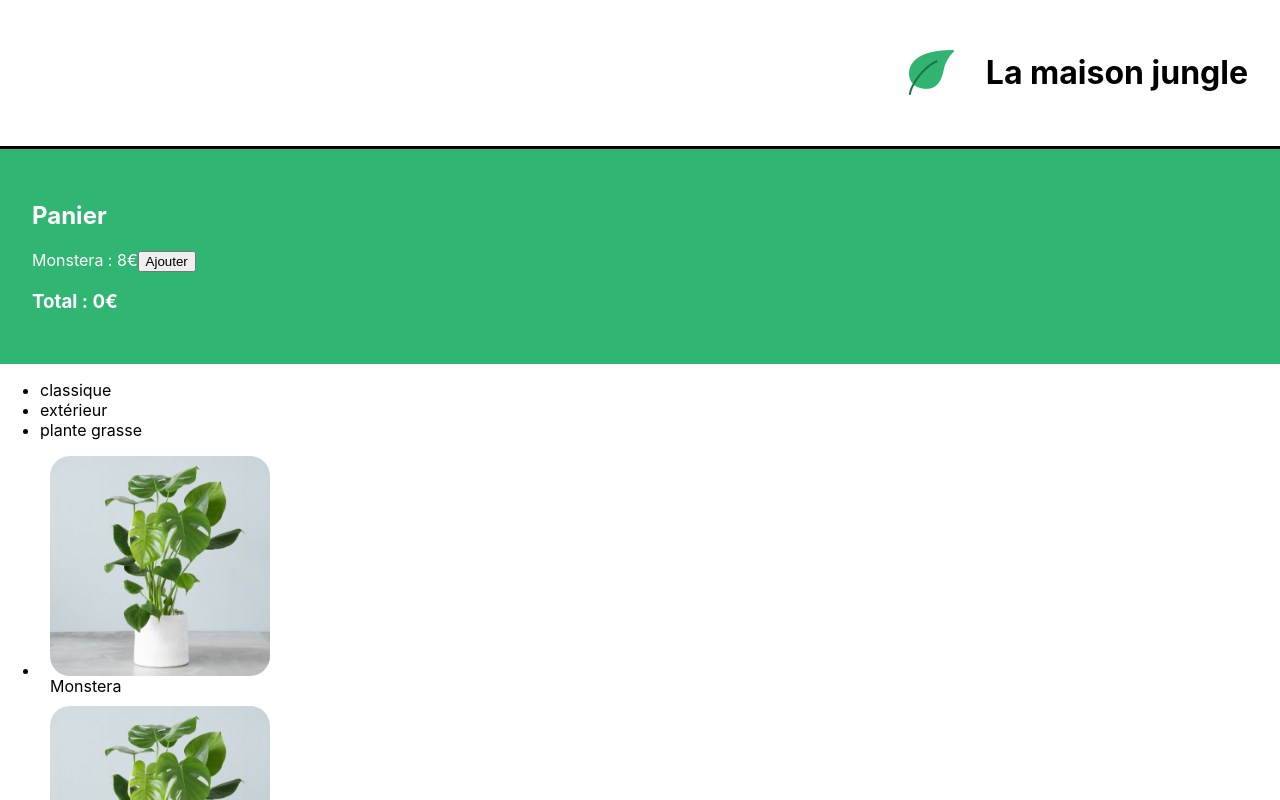
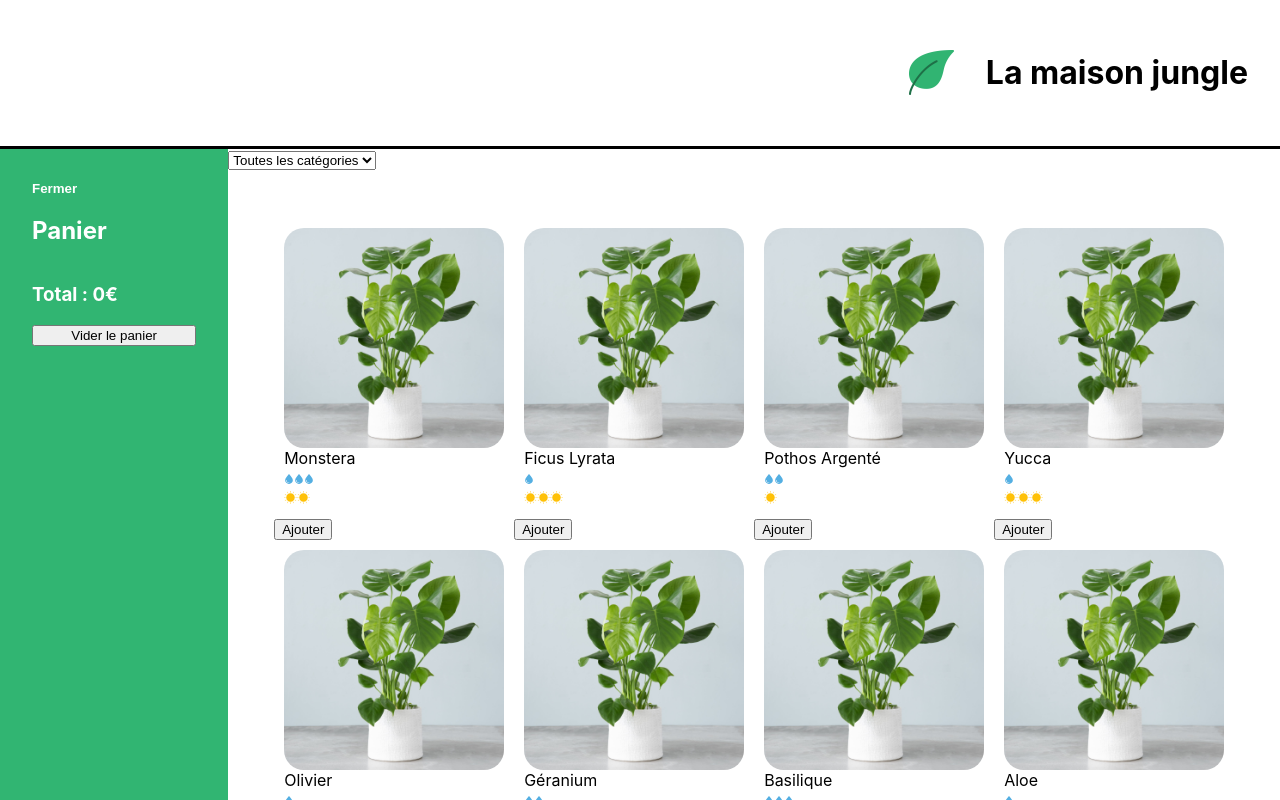
Before and after one commit to richad-m/la-maison-jungle, a React (Create React App) app: page / in a window 1280 px wide. Shown: the top 800 px of the page. Built offline with nearby package versions, Linux system fonts and the light colour scheme.

Commit message:
added filtrer w react

```diff
--- a/src/components/App.js
+++ b/src/components/App.js
@@ -1,19 +1,27 @@
-import '../App.css';
-import Banner from './Banner';
-import Cart from './Cart';
-import ShoppingList from './ShoppingList';
-import QuestionForm from './QuestionForm';
-import Footer from './Footer';
+import Banner from './Banner'
+import logo from '../assets/logo.png'
+import Cart from './Cart'
+import Footer from './Footer'
+import ShoppingList from './ShoppingList'
+import '../styles/Layout.css'
+import {useState} from "react"
 
 function App() {
-  return (
-    <div>
-      <Banner/>
-      <Cart/>
-      <ShoppingList/>
-      <Footer/>
-    </div>
-  );
+	const [cart, updateCart] = useState([])
+	const [category, updateCategory] = useState("Toutes les catégories")
+	return (
+		<div>
+			<Banner>
+				<img src={logo} alt='La maison jungle' className='lmj-logo' />
+				<h1 className='lmj-title'>La maison jungle</h1>
+			</Banner>
+			<div className='lmj-layout-inner'>
+				<Cart cart={cart} updateCart={updateCart}/>
+				<ShoppingList cart={cart} updateCart={updateCart} category={category} updateCategory={updateCategory}/>
+			</div>
+			<Footer />
+		</div>
+	)
 }
 
-export default App;
+export default App
--- a/src/components/Banner.js
+++ b/src/components/Banner.js
@@ -1,11 +1,7 @@
 import '../styles/Banner.css'
-import logo from '../assets/logo.png'
-function Banner() {
-  return (
-    <div className="lmj-banner">
-      <img src={logo} alt="logo feuille" className = "lmj-logo"/>
-    <h1 className="lmj-title">La maison jungle</h1>
-    </div>
-  )}
 
-export default Banner;
+function Banner({ children }) {
+	return <div className='lmj-banner'>{children}</div>
+}
+
+export default Banner
--- a/src/components/CareScale.js
+++ b/src/components/CareScale.js
@@ -1,18 +1,40 @@
-function CareScale(scaleValue, careType) {
-  const range = [1,2,3]
-  const scaleType = careType === "water" ? '💧' : '☀'
-  return (
-    <div>
-      {range.map((nb) => (
-        scaleValue >= nb ? <span key={nb.toString()}> {scaleType}</span> : null
-      )
-      )
-      }
-      </div>
-  )}
+import Sun from '../assets/sun.svg'
+import Water from '../assets/water.svg'
 
-// function handleClick() {
-//   alert("tu cliques sur carescale là")
-// }
+// Ici, il s'agit d'une manière de faire.
+//Vous auriez aussi pu utiliser une fonction qui retourne l'élément souhaité, ou bien faire directement des conditions
+const quantityLabel = {
+	1: 'peu',
+	2: 'modérément',
+	3: 'beaucoup'
+}
 
-export default CareScale;
+function CareScale({ scaleValue, careType }) {
+	const range = [1, 2, 3]
+	const scaleType =
+		careType === 'light' ? (
+			<img src={Sun} alt='sun-icon' />
+		) : (
+			<img src={Water} alt='water-icon' />
+		)
+
+	return (
+		<div
+			onClick={() =>
+				alert(
+					`Cette plante requiert ${quantityLabel[scaleValue]} ${
+						careType === 'light' ? 'de lumière' : "d'arrosage"
+					}`
+				)
+			}
+		>
+			{range.map((rangeElem) =>
+				scaleValue >= rangeElem ? (
+					<span key={rangeElem.toString()}>{scaleType}</span>
+				) : null
+			)}
+		</div>
+	)
+}
+
+export default CareScale
--- a/src/components/Cart.js
+++ b/src/components/Cart.js
@@ -1,21 +1,32 @@
+import { useState } from 'react'
 import '../styles/Cart.css'
-import {useState} from 'react'
 
-function Cart() {
+function Cart({ cart, updateCart }) {
   const monsteraPrice = 8
-  const [cart, updateCart] = useState(0)
+  const [isOpen, setIsOpen] = useState(true)
 
-  return (
+  return isOpen ? (
       <div className='lmj-cart'>
+          <button
+              className='lmj-cart-toggle-button'
+              onClick={() => setIsOpen(false)}
+          >
+              Fermer
+          </button>
           <h2>Panier</h2>
-          <div>
-              Monstera : {monsteraPrice}€
-              <button onClick={() => updateCart(cart + 1)}>
-                  Ajouter
-              </button>
-          </div>
           <h3>Total : {monsteraPrice * cart}€</h3>
+          <button onClick={() => updateCart(0)}>Vider le panier</button>
+      </div>
+  ) : (
+      <div className='lmj-cart-closed'>
+          <button
+              className='lmj-cart-toggle-button'
+              onClick={() => setIsOpen(true)}
+          >
+              Ouvrir le Panier
+          </button>
       </div>
   )
 }
-export default Cart;
+
+export default Cart
--- /dev/null
+++ b/src/components/Categories.js
@@ -0,0 +1,21 @@
+import { plantList } from '../datas/plantList'
+function Categories({category, updateCategory}) {
+
+
+  const categories = plantList.reduce(
+    (acc, elem) =>
+        acc.includes(elem.category) ? acc : acc.concat(elem.category),
+        []
+)
+    return(
+      <select name="Category" id="plant-category" onChange={(e)=>updateCategory(e.target.value)}>
+        <option value='toutes les catégories'>Toutes les catégories</option>
+        {categories.map((category) => (
+          <option key={category} value={category}>{category}</option>
+        ))}
+      </select>
+    )
+
+}
+
+export default Categories;
--- a/src/components/Footer.js
+++ b/src/components/Footer.js
@@ -20,15 +20,12 @@ function Footer() {
 				Pour les passionné·e·s de plantes 🌿🌱🌵
 			</div>
 			<div className='lmj-footer-elem'>Laissez-nous votre mail :</div>
-      <form onSubmit={handleBlur}>
 			<input
 				placeholder='Entrez votre mail'
 				onChange={handleInput}
 				value={inputValue}
+				onBlur={handleBlur}
 			/>
-      <button type="submit">Entrer</button>
-
-      </form>
 		</footer>
 	)
 }
--- a/src/components/PlantItem.js
+++ b/src/components/PlantItem.js
@@ -1,20 +1,21 @@
-import monstera from '../assets/monstera.jpg'
 import CareScale from './CareScale'
 import '../styles/PlantItem.css'
 
-function handleClick(name) {
-  alert(`${name} ? très bon choix`)
+function handleClick(plantName) {
+	alert(`Vous voulez acheter 1 ${plantName}? Très bon choix 🌱✨`)
 }
 
-function PlantItem(props) {
-  return (
-    <div className = "lmj-plant-item" onClick = {() => handleClick(props.name)}>
-      <img src={monstera} alt="" className="lmj-plant-item-cover" />
-      {props.name}
-      <CareScale careType = 'light' scaleValue = {props.light}/>
-      <CareScale careType = 'water' scaleValue = {props.water}/>
-    </div>
-  )
+function PlantItem({ cover, name, water, light }) {
+	return (
+		<li className='lmj-plant-item' onClick={() => handleClick}>
+			<img className='lmj-plant-item-cover' src={cover} alt={`${name} cover`} />
+			{name}
+			<div>
+				<CareScale careType='water' scaleValue={water} />
+				<CareScale careType='light' scaleValue={light} />
+			</div>
+		</li>
+	)
 }
 
-export default PlantItem;
+export default PlantItem
--- a/src/components/ShoppingList.js
+++ b/src/components/ShoppingList.js
@@ -1,29 +1,27 @@
-import { plantList } from "../datas/plantList";
-import PlantItem from "./PlantItem";
+import { plantList } from '../datas/plantList'
+import PlantItem from './PlantItem'
+import '../styles/ShoppingList.css'
+import Categories from './Categories'
 
-function ShoppingList() {
+function ShoppingList({ cart, updateCart, category, updateCategory}) {
 
-  const categories = plantList.reduce((acc, plant) =>
-    acc.includes(plant.category) ? acc : acc.concat(plant.category),
-    []
-  )
+    const plantListcateg = category === "Toutes les catégories" ? plantList : plantList.filter(plant => plant.category === category)
 
-  return (
-    <div className = "shopping-list">
-      <ul>
-        {categories.map((category) => (
-          <li key={category}>{category}</li>
-        ))}
-      </ul>
-      <ul className = "plant-list-shop">
-        {plantList.map((plant) => (
-          <li key={plant.id}>
-            <PlantItem name ={plant.name} id={plant.id}/>
-          </li>
-        ))}
-      </ul>
-    </div>
-  )
+    return (
+      <div className="lmj-shopping-list">
+        {console.log(plantListcateg)}
+      <div className="category-plant">
+        <Categories category={category} updateCategory={updateCategory}/>
+      </div>
+            <ul className='lmj-plant-list'>
+                {plantListcateg.map(({ id, cover, name, water, light }) => (
+                    <div key={id}>
+                        <PlantItem cover={cover} name={name} water={water} light={light} />
+                        <button onClick={() => updateCart(cart + 1)}>Ajouter</button>
+                    </div>
+                ))}
+            </ul>
+        </div>
+    )
 }
-
-export default ShoppingList;
+export default ShoppingList
--- a/src/styles/Cart.css
+++ b/src/styles/Cart.css
@@ -1,5 +1,34 @@
 .lmj-cart {
-  background: #31b572;
-  color:white;
-  padding: 32px;
+	color: white;
+	background-color: #31b572;
+	padding: 32px;
+	display: flex;
+	flex-direction: column;
+	justify-content: flex-start;
+	width: 200px;
 }
+
+.lmj-cart-add-button {
+	margin-left: 32px;
+	cursor: pointer;
+}
+
+.lmj-cart-toggle-button {
+	background: none;
+	outline: none;
+	border: none;
+	font-weight: 600;
+	cursor: pointer;
+	align-self: self-start;
+	padding: 0;
+	color: white;
+}
+
+.lmj-cart-closed {
+	padding: 32px;
+	width: 200px;
+}
+
+.lmj-cart-closed > button {
+	color: black;
+}
--- /dev/null
+++ b/src/styles/Layout.css
@@ -0,0 +1,5 @@
+
+.lmj-layout-inner {
+	display: flex;
+	flex-direction: row;
+}
--- a/src/styles/ShoppingList.css
+++ b/src/styles/ShoppingList.css
@@ -0,0 +1,11 @@
+.lmj-shopping-list {
+	width: 100%;
+}
+
+.lmj-plant-list {
+	list-style-type: none;
+	padding: 32px;
+	display: flex;
+	flex-wrap: wrap;
+	justify-content: center;
+}
```
Also changed, not shown: src/assets/sun.svg (added), src/assets/water.svg (added).
